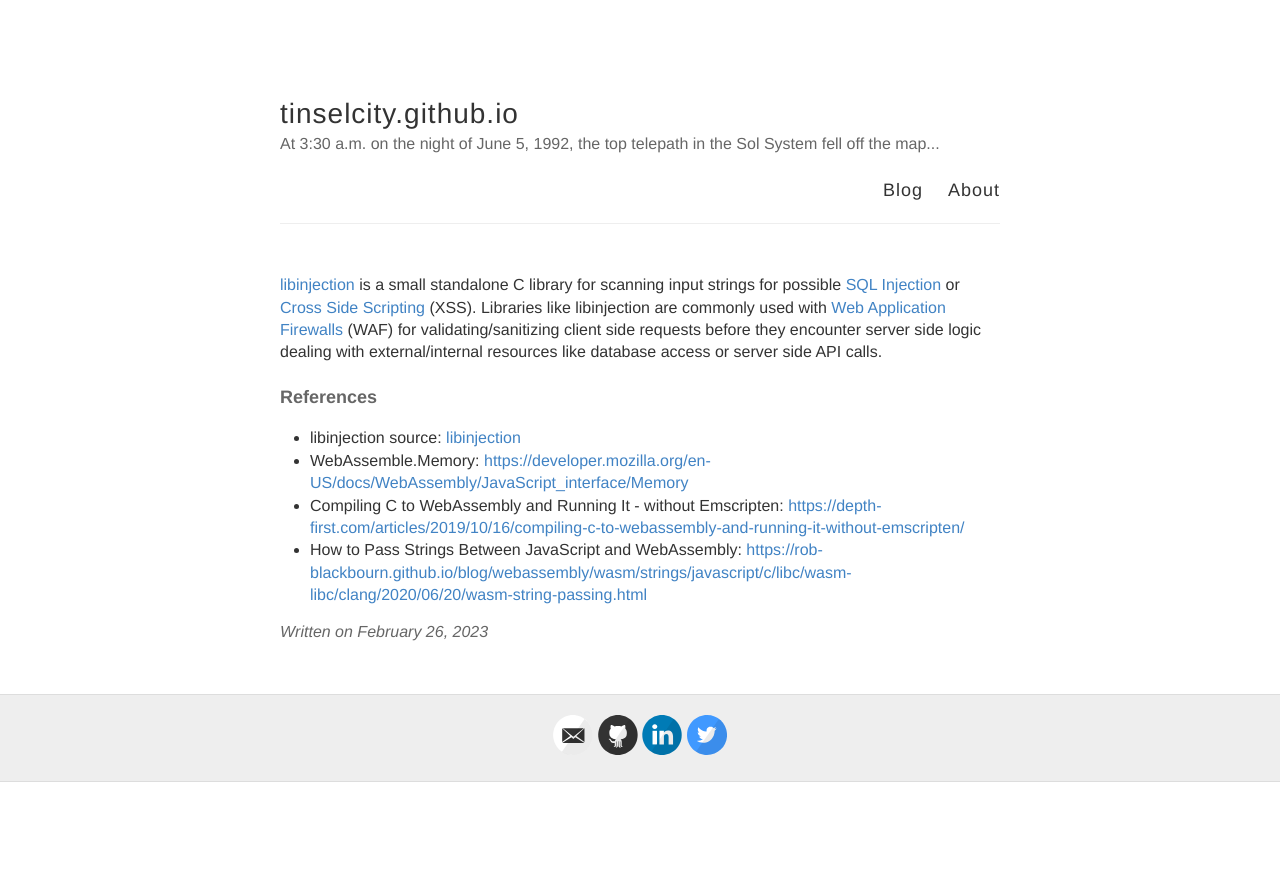
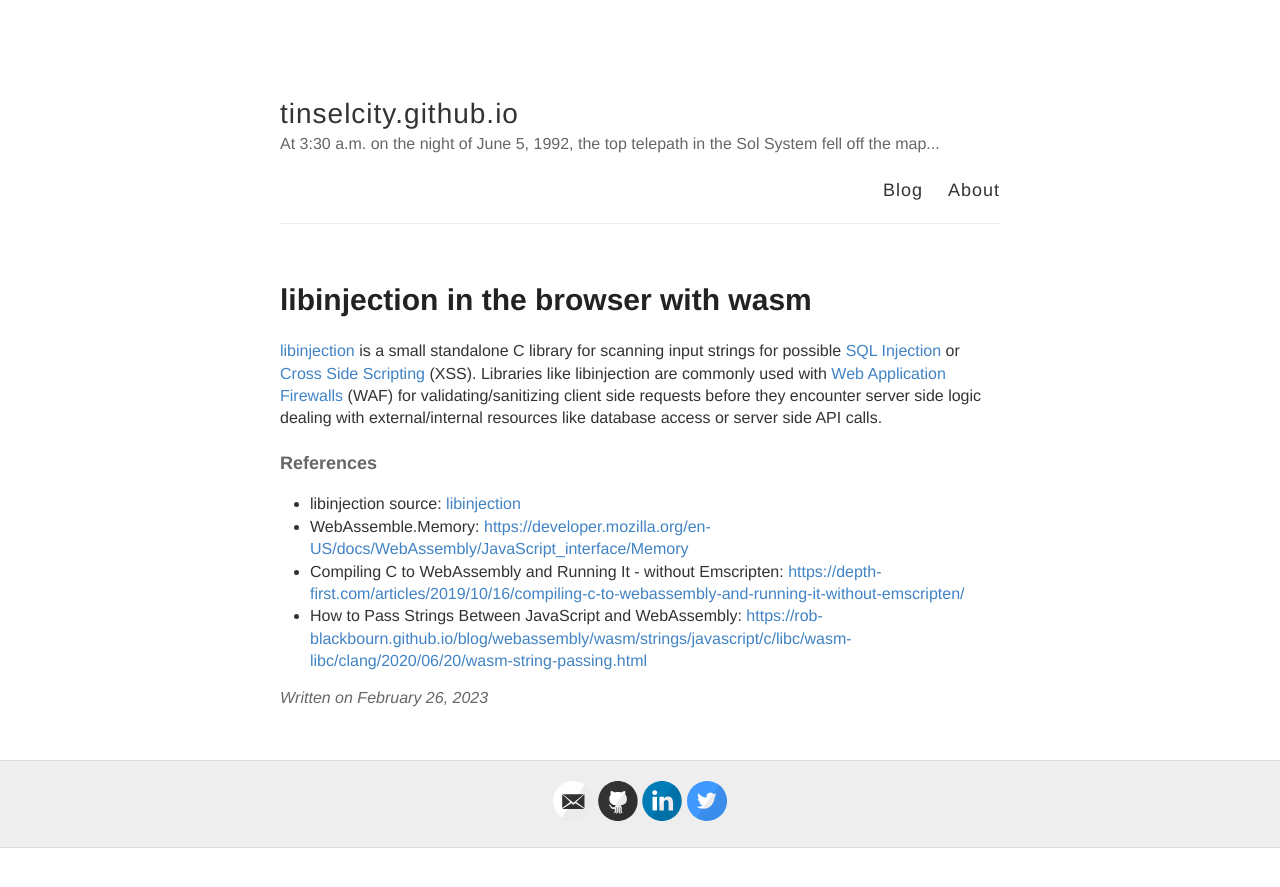
Before and after one commit to tinselcity/tinselcity.github.io, a Jekyll site: the page built from _posts/2023-2-26-Libinjection-Wasm.md, in a window 1280 px wide. Shown: the top 887 px of the page. Built offline with Jekyll 4.4.1, drawn with Linux system fonts in a browser that asks for light colours; our own code applies the rules of GitHub Pages for plain Markdown files.

Commit message:
playing with libinjection.

```diff
--- a/_posts/2023-2-26-Libinjection-Wasm.md
+++ b/_posts/2023-2-26-Libinjection-Wasm.md
@@ -2,7 +2,8 @@
 layout: post
 title: libinjection in the browser with wasm
 customjs:
-	-- https://github.com/tinselcity/tinselcity.github.io/blob/master/dat/blog/2023_2_26_Libinjection_Wasm/libinjection.js
+ - https://github.com/tinselcity/tinselcity.github.io/blob/master/dat/blog/2023_2_26_Libinjection_Wasm/libinjection.js
+
 ---
 
 [libinjection](https://github.com/libinjection/libinjection) is a small standalone C library for scanning input strings for possible [SQL Injection](https://en.wikipedia.org/wiki/SQL_injection) or [Cross Side Scripting](https://en.wikipedia.org/wiki/Cross-site_scripting) (XSS).  Libraries like libinjection are commonly used with [Web Application Firewalls](https://en.wikipedia.org/wiki/Web_application_firewall) (WAF) for validating/sanitizing client side requests before they encounter server side logic dealing with external/internal resources like database access or server side API calls.
```
